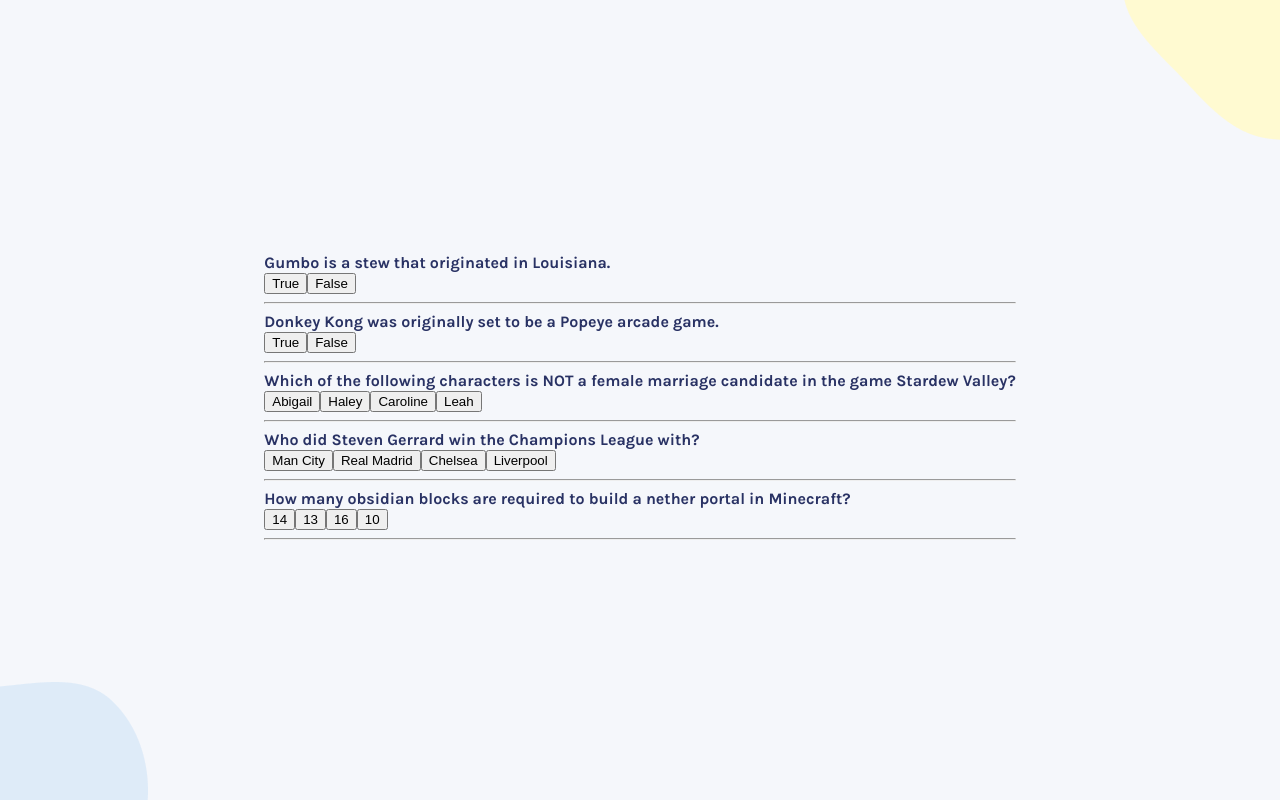
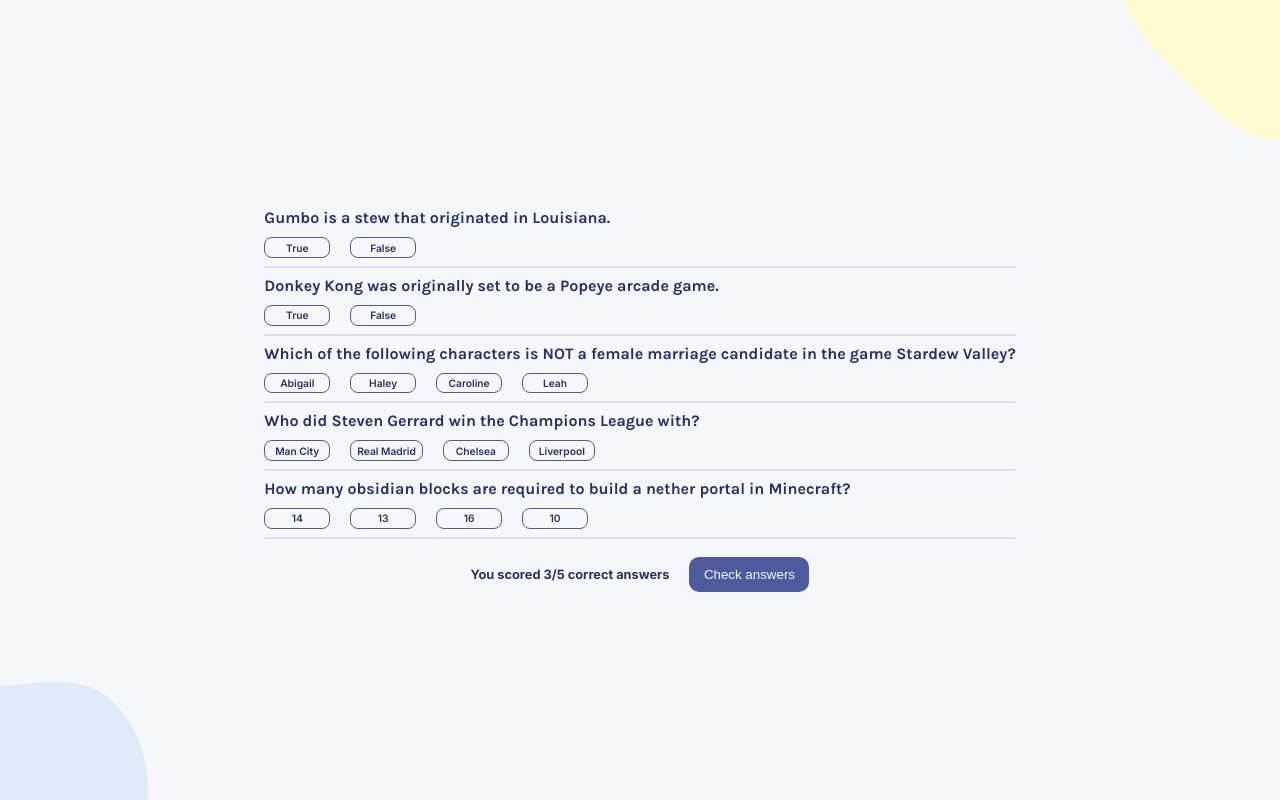
Before and after one commit to noumanullah/quizzical, a React (Create React App) app: page / in a window 1280 px wide. Both pictures are taken after a click on the button "Start quiz". Built offline with nearby package versions, Linux system fonts and the light colour scheme.

Commit message:
quiz answer selection

```diff
--- a/src/App.js
+++ b/src/App.js
@@ -3,10 +3,11 @@
 import Main from "./components/Main"
 import Data from "./data"
 import Quiz from "./components/Quiz"
+import {nanoid} from "nanoid"
 
 function App() {
   const [isQuizStarted, setIsQuizStarted] = React.useState(false)
-  const [quizData] = React.useState(createData())
+  const [quizData, setQuizData] = React.useState(createData())
 
   function bthQuizStart(){
     setIsQuizStarted(true)
@@ -24,29 +25,57 @@
     const cleanData = Data.results.map(quiz =>{
       const arrOptions = []
       arrOptions.push(quiz.correct_answer, ...quiz.incorrect_answers)
+      const arrOptionsMod = arrOptions.map(opt=>{
+        return {
+          id: nanoid(),
+          value: opt,
+          isSelected: false
+        }
+      })
 
       return (
-            {
-              question: quiz.question,
-              options: shuffle(arrOptions)
-            }
+        {
+          id: nanoid(),
+          question: quiz.question,
+          options: shuffle(arrOptionsMod)
+        }
       )
     })
 
     return cleanData
   }
 
-  console.log(quizData)
+  //console.log(quizData)
 
   // React.useEffect(()=>{
-  //   setQuizData(Data.results)
+  //   const arrData = createData()
+  //   setQuizData(arrData)
+  //   console.log("Iam here")
   // },[quizData])
+
+  function handleOptionSelection(questionId, optionId){
+    const updatedData = quizData.map(question => {
+      if(question.id === questionId){
+
+        const opts = question.options.map(op=>{
+          return {...op, isSelected: op.id === optionId ? true : false}
+        })
+
+        return {...question, options: opts}
+      }
+      else{
+        return question
+      }
+    })
+
+    setQuizData(updatedData)
+  }
 
   return (
     <div className="App topImage">
       { isQuizStarted === false ?
         <Main handleClick={bthQuizStart} /> :
-        <Quiz Data={quizData} />
+        <Quiz Data={quizData} handleAnswerClick={handleOptionSelection} />
       }
     </div>
   );
--- a/src/components/Quiz.js
+++ b/src/components/Quiz.js
@@ -6,14 +6,25 @@
         return (
         <div key={nanoid()} className="quiz">
             <div className="question">{quiz.question}</div>
-            {quiz.options.map(opt => <button key={nanoid()}>{opt}</button>)}
-            <hr />
+            <div className="btnContainer">
+                {quiz.options.map(opt => <button
+                                            className={opt.isSelected ? "btnQuizSelected" : "btnQuiz"}
+                                            onClick={()=>props.handleAnswerClick(quiz.id, opt.id)}
+                                            key={opt.id}>
+                                                {opt.value}
+                                        </button>)}
+            </div>
+            <hr className="separator" />
         </div>)
     })
 
     return (
         <div>
             {quizData}
+            <div className="resultContainer">
+                <div className="result">You scored 3/5 correct answers</div>
+                <button className="btnSubmit">Check answers</button>
+            </div>
         </div>
     )
 }
--- a/src/index.css
+++ b/src/index.css
@@ -62,4 +62,80 @@
 }
 .quiz{
   text-align: left;
+  padding: 0 90px 0 90px;
 }
+
+.btnQuiz{
+  box-sizing: border-box;
+  min-width: 65.92px;
+  height: 20.65px;
+  border: 0.794239px solid #4D5B9E;
+  border-radius: 7.94239px;
+  background: #F5F7FB;
+
+  font-family: 'Inter';
+  font-style: normal;
+  font-weight: 600;
+  font-size: 10.24px;
+  line-height: 12px;
+  /* identical to box height */
+  text-align: center;
+
+  color: #293264;
+}
+
+.btnQuizSelected{
+  box-sizing: border-box;
+  min-width: 65.92px;
+  height: 20.65px;
+  /* border: 0.794239px solid #4D5B9E; */
+  border-radius: 7.94239px;
+  background: #D6DBF5;
+  border-radius: 7.94239px;
+  border-color: transparent;
+  font-family: 'Inter';
+font-style: normal;
+font-weight: 600;
+font-size: 10.24px;
+line-height: 12px;
+text-align: center;
+
+color: #293264;
+}
+
+.btnContainer{
+  display: flex;
+  gap: 20px;
+  margin-top: 10px;;
+}
+
+.separator{
+  border: 0.794239px solid #DBDEF0;
+}
+
+.btnSubmit{
+width: 120px;
+height: 35px;
+background: #4D5B9E;
+border-radius: 10px;
+border-color: transparent;
+color: #F5F7FB;
+
+}
+
+.result{
+  font-family: 'Inter';
+font-style: normal;
+font-weight: 700;
+font-size: 12.8px;
+line-height: 15px;
+text-align: center;
+color: #293264;
+}
+
+.resultContainer{
+  margin-top: 10px;
+  display: inline-flex;
+  align-items: center;
+  gap: 20px;
+}
```
